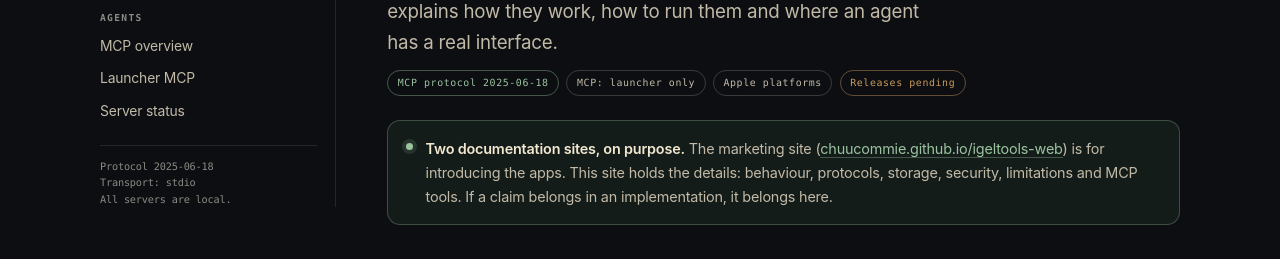
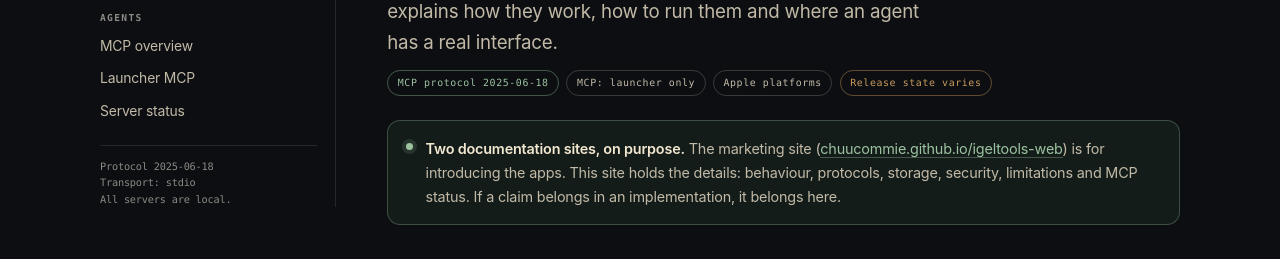
Before and after one commit to Chuucommie/IgelTools-docs, a plain HTML site: page index.html in a window 1280 px wide. Shown: the part 349-608 px from the top of the page. Drawn offline with Linux system fonts and the light colour scheme.

Commit message:
Align overview pills with current release and MCP status

```diff
--- a/index.html
+++ b/index.html
@@ -55,12 +55,12 @@
       <span class="pill pill--green">MCP protocol 2025-06-18</span>
       <span class="pill">MCP: launcher only</span>
       <span class="pill">Apple platforms</span>
-      <span class="pill pill--amber">Releases pending</span>
+      <span class="pill pill--amber">Release state varies</span>
     </div>
 
     <div class="callout">
       <span class="dot dot-live" aria-hidden="true"></span>
-      <p><strong>Two documentation sites, on purpose.</strong> The marketing site (<a href="https://chuucommie.github.io/igeltools-web/" target="_blank" rel="noreferrer">chuucommie.github.io/igeltools-web</a>) is for introducing the apps. This site holds the details: behaviour, protocols, storage, security, limitations and MCP tools. If a claim belongs in an implementation, it belongs here.</p>
+      <p><strong>Two documentation sites, on purpose.</strong> The marketing site (<a href="https://chuucommie.github.io/igeltools-web/" target="_blank" rel="noreferrer">chuucommie.github.io/igeltools-web</a>) is for introducing the apps. This site holds the details: behaviour, protocols, storage, security, limitations and MCP status. If a claim belongs in an implementation, it belongs here.</p>
     </div>
 
     <h2 id="apps">The suite</h2>
```
